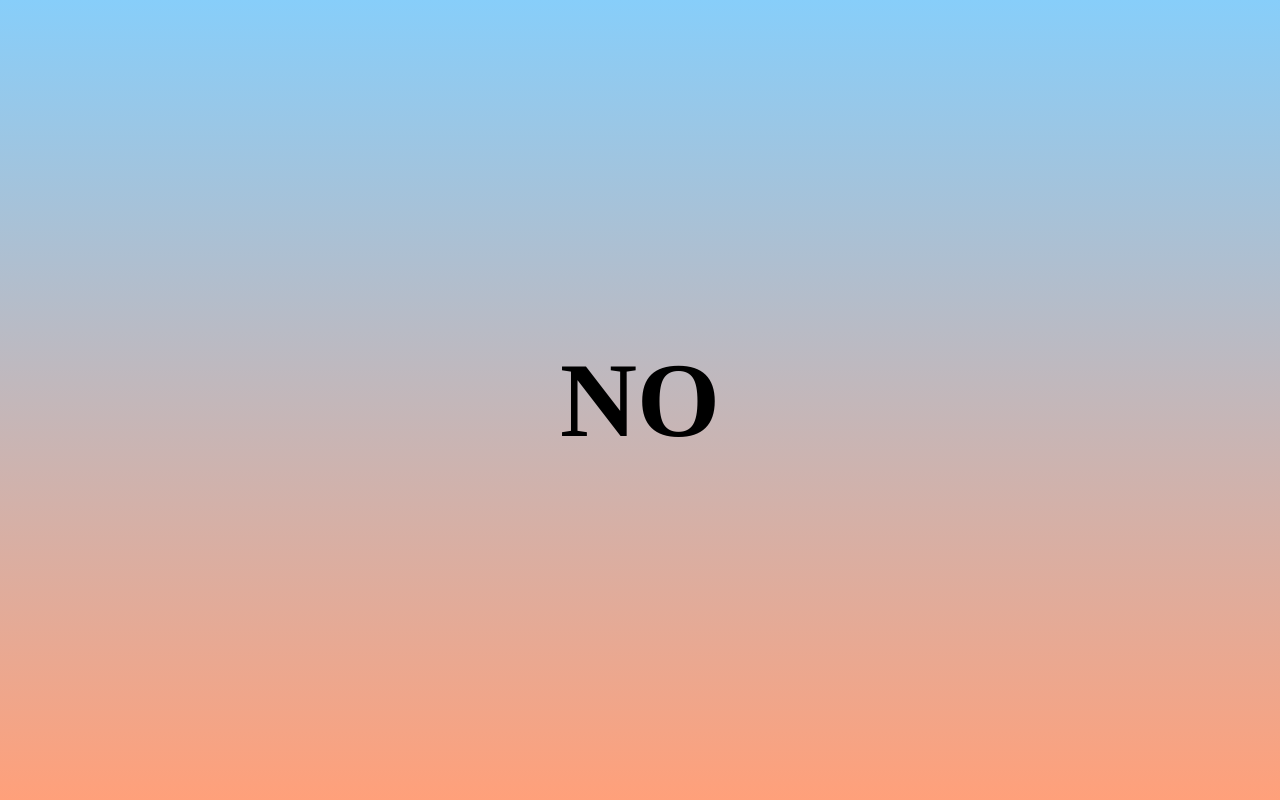
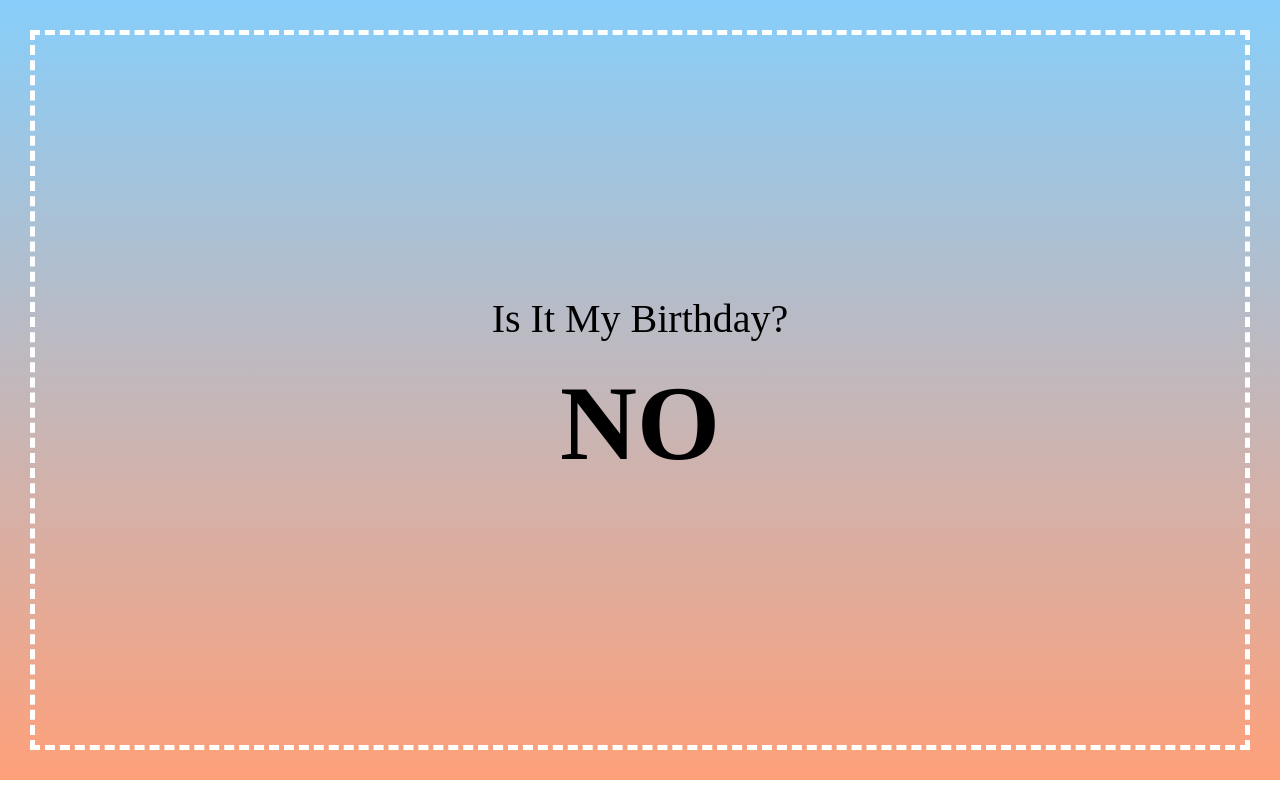
Before and after one commit to syacia09/Challenge, a plain HTML site: page isitMyBirthday.html in a window 1280 px wide. Drawn offline with Linux system fonts and the light colour scheme.

Commit message:
Menambahkan background dan border

```diff
--- a/isitMyBirthday.html
+++ b/isitMyBirthday.html
@@ -11,7 +11,8 @@
             box-sizing: border-box;
         }
         body {
-            height: 100vh;
+            margin: 30px;
+            height: 90vh;
             background-image: linear-gradient(lightskyblue, lightsalmon);
             background-size: cover;
             background-repeat: no-repeat;
@@ -19,14 +20,20 @@
             justify-content: center;
             align-items: center;
             flex-direction: column;
+            border: 5px white dashed;
         }
         h1 {
             text-align: center;
             font-size: 80pt;
         }
+        p {
+            font-size: 30pt;
+            margin-bottom: 20px;
+        }
     </style>
 </head>
 <body>
+    <p>Is It My Birthday?</p>
     <h1></h1>
 </body>
 <script>
```
